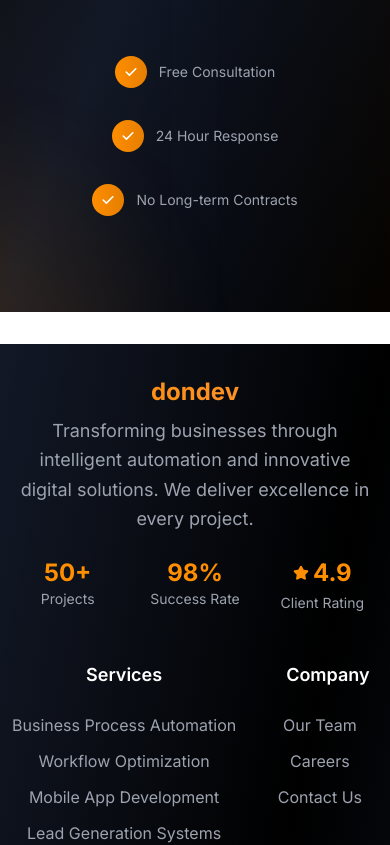
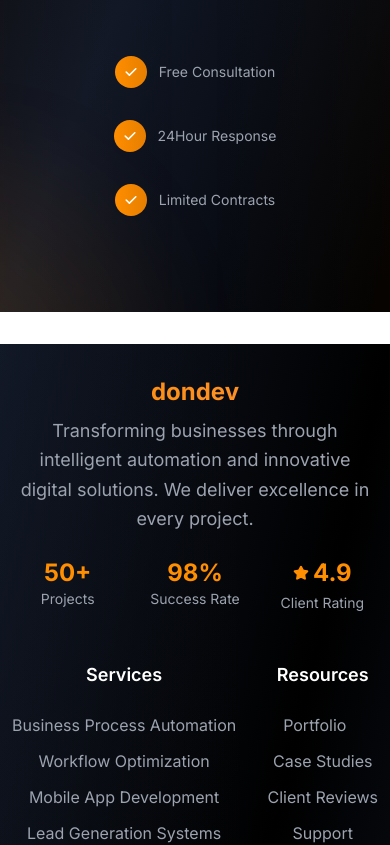
Before and after one commit to Rashid-iqbal471/Dondev-Portfolio, a Next.js app: page /contact in a window 390 px wide. Shown: the part 6500-7345 px from the top of the page. Built offline with nearby package versions, Linux system fonts and the light colour scheme.

Commit message:
footer adjustment

```diff
--- a/app/contact/page.tsx
+++ b/app/contact/page.tsx
@@ -606,7 +606,7 @@ export default function ContactPage() {
               initial={{ opacity: 0 }}
               whileInView={{ opacity: 1 }}
               transition={{ duration: 0.8, delay: 0.8 }}
-              className="mt-16 flex flex-col sm:flex-row items-center justify-center gap-8 text-gray-400 text-sm"
+              className="mt-16 flex flex-col sm:flex-row items-center justify-center gap-8 text-gray-400 text-sm "
             >
               <div className="flex items-center">
                 <div className="w-8 h-8 bg-gradient-to-r from-[#ff8e00] to-[#e67e00] rounded-full flex items-center justify-center mr-3">
@@ -622,7 +622,7 @@ export default function ContactPage() {
                     <path fillRule="evenodd" d="M16.707 5.293a1 1 0 010 1.414l-8 8a1 1 0 01-1.414 0l-4-4a1 1 0 011.414-1.414L8 12.586l7.293-7.293a1 1 0 011.414 0z" clipRule="evenodd" />
                   </svg>
                 </div>
-                <span>24 Hour Response</span>
+                <span>24Hour Response</span>
               </div>
               <div className="flex items-center">
                 <div className="w-8 h-8 bg-gradient-to-r from-[#ff8e00] to-[#e67e00] rounded-full flex items-center justify-center mr-3">
@@ -630,7 +630,7 @@ export default function ContactPage() {
                     <path fillRule="evenodd" d="M16.707 5.293a1 1 0 010 1.414l-8 8a1 1 0 01-1.414 0l-4-4a1 1 0 011.414-1.414L8 12.586l7.293-7.293a1 1 0 011.414 0z" clipRule="evenodd" />
                   </svg>
                 </div>
-                <span>No Long-term Contracts</span>
+                <span>Limited Contracts</span>
               </div>
             </motion.div>
           </motion.div>
--- a/app/globals.css
+++ b/app/globals.css
@@ -1100,7 +1100,7 @@ nav {
 /* Large Desktop (1025px+) */
 @media (min-width: 1025px) {
   .container {
-    max-width: 1400px;
+    max-width: 1600px;
     margin: 0 auto;
     padding-left: 2rem;
     padding-right: 2rem;
--- a/app/projects/page.tsx
+++ b/app/projects/page.tsx
@@ -244,7 +244,7 @@ const projects = [
     category: "AI Solutions",
     description:
       "Advanced AI-powered system for detecting, analyzing, and monitoring phone calls with real-time processing capabilities and fraud detection features.",
-    image: "/images/compressed.jpg",
+    image: "/images/AI_Call_Classifier.png",
     technologies: ["Python", "Machine Learning", "Audio Analysis APIs", "Zapier", "Real-time Processing"],
     results: "Real-time call analysis, fraud detection, comprehensive monitoring dashboard",
     client: "Call Centers & Security",
--- a/components/footer.tsx
+++ b/components/footer.tsx
@@ -15,11 +15,11 @@ const Footer = () => {
       { name: "Lead Generation Systems", href: null },
       { name: "Social Media Automation", href: null },
     ],
-    Company: [
-      { name: "Our Team", href: "/team" },
-      { name: "Careers", href: "/careers" },
-      { name: "Contact Us", href: "/contact" },
-    ],
+    // Company: [
+    //   { name: "Our Team", href: "/team" },
+    //   { name: "Careers", href: "/careers" },
+    //   { name: "Contact Us", href: "/contact" },
+    // ],
     Resources: [
       { name: "Portfolio", href: "/projects" },
       { name: "Case Studies", href: null },
@@ -99,7 +99,7 @@ const Footer = () => {
               transition={{ duration: 0.6, delay: (index + 1) * 0.1 }}
               className="text-center sm:text-left"
             >
-              <h3 className="text-lg font-semibold mb-6 text-white">{category}</h3>
+              <h3 className="text-lg font-semibold mb-6 text-white ">{category}</h3>
               <ul className="space-y-3">
                 {links.map((link) => (
                   <li key={link.name}>
@@ -165,10 +165,6 @@ const Footer = () => {
               <div className="text-gray-400">
                 © {currentYear} <span className="text-orange-500 font-semibold">DonDev</span>. All rights reserved.
               </div>
-              <div className="hidden sm:block w-px h-4 bg-gray-700"></div>
-              <div className="text-sm text-gray-500 text-center sm:text-left">
-                Crafted with ❤️ in Pakistan
-              </div>
             </div>
 
             {/* Center - Social Links */}
```
